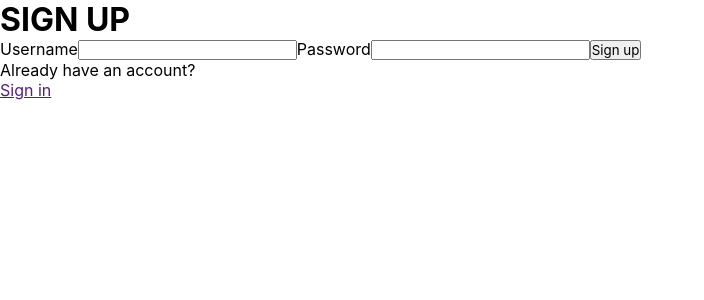
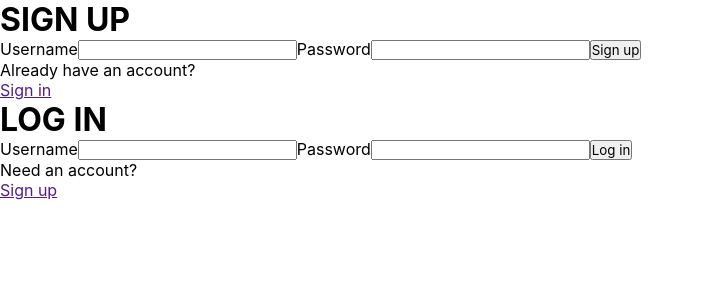
Before and after one commit to xBrollic/Webchat, a React (Vite) app in the folder chatapp/: page / in a window 1280 px wide. Shown: the top 300 px of the page, without its empty margins (0-704 px from the left). Built offline with nearby package versions, Linux system fonts and the light colour scheme.

Commit message:
Accounts

```diff
--- a/chatapp/src/App.jsx
+++ b/chatapp/src/App.jsx
@@ -1,9 +1,10 @@
-import Signup from "./components/Signup";
+import Login from "./components/Login";
+import Account from "./pages/Account";
 
 function App() {
   return (
-    <div className="App">
-      <Signup />
+    <div className='App'>
+      <Account />
     </div>
   );
 }
--- a/chatapp/src/pages/Account.jsx
+++ b/chatapp/src/pages/Account.jsx
@@ -0,0 +1,14 @@
+import React from "react";
+import Login from "../components/Login";
+import Signup from "../components/Signup";
+
+const Account = () => {
+  return (
+    <>
+      <Signup />
+      <Login />
+    </>
+  );
+};
+
+export default Account;
```
